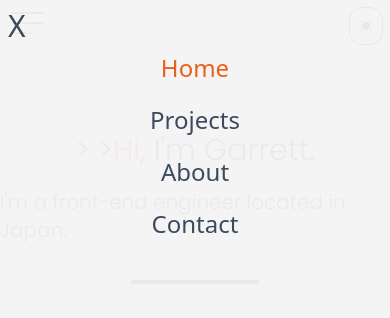
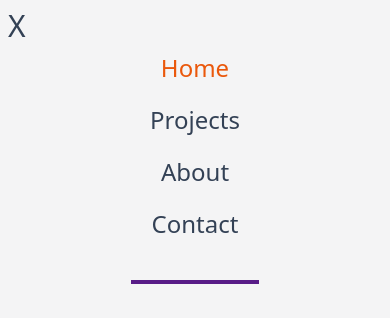
Before and after one commit to Gatteber/portfolio-website, a React (Vite) app in the folder client/: page / in a window 390 px wide. Both pictures are taken after a click on the element 28 px from the left and 26 px from the top of the page. Shown: the top 318 px of the page. Built offline with nearby package versions, Linux system fonts and the light colour scheme; no server answers.

Commit message:
update mobile menu

```diff
--- a/client/src/components/ModalMenu.tsx
+++ b/client/src/components/ModalMenu.tsx
@@ -6,7 +6,10 @@ interface Props {
 
 const ModalMenu = ({handleClick}: Props) => {
   return (
-    <div className="position: fixed top-0 right-0 w-full h-full z-100 bg-zinc-100 dark:bg-zinc-700 opacity-95 transition duration-500 text-slate-700 dark:text-slate-50">
+    <div
+      className="position: fixed top-0 right-0 w-full z-100 bg-zinc-100 dark:bg-zinc-700 duration-500 text-slate-700 dark:text-slate-50 pb-10"
+      id="mobilemenu"
+    >
       <div>
         <button onClick={handleClick} className="p-2 text-3xl">
           X
```
